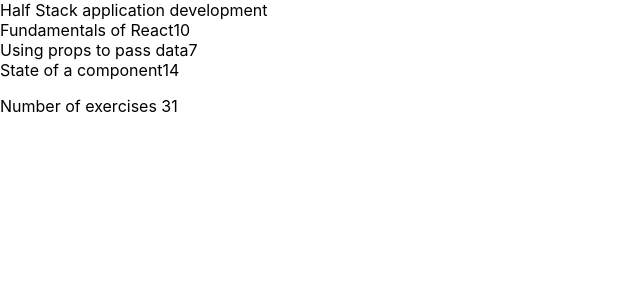
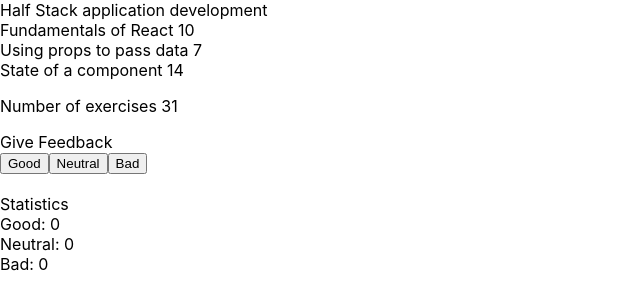
Before and after one commit to satugaya/FullStack-palautusrepositorio, a React (Create React App) app in the folder viikko1/kurssitiedo/kurssitiedot/: page / in a window 1280 px wide. Shown: the top 308 px of the page, without its empty margins (0-640 px from the left). Built offline with nearby package versions, Linux system fonts and the light colour scheme.

Commit message:
Unicafe1.6 valmis

```diff
--- a/viikko1/kurssitiedo/kurssitiedot/src/App.js
+++ b/viikko1/kurssitiedo/kurssitiedot/src/App.js
@@ -1,4 +1,4 @@
-import React from 'react'
+import React, {useState} from 'react'
 import Header from './Header'
 import Content from './Content'
 
@@ -6,14 +6,43 @@
 const App = () => {
   const course = 'Half Stack application development'
 
+  const unicafe = 'Give Feedback'
+  const statistics = 'Statistics'
+  // tallenna napit omaan tilaansa
+  const [good, setGood] = useState(0)
+  const [neutral, setNeutral] = useState(0)
+  const [bad, setBad] = useState(0)
+
+  const handleGoodClick = () => {
+    console.log('good')
+    setGood(good + 1)
+  }
+  const handleNeutralClick = () => {
+    console.log('neutral')
+    setNeutral(neutral + 1)
+  }
+  const handleBadClick = () => {
+    console.log('bad')
+    setBad(bad + 1)
+  }
 
 
   return (
     <div>
       <Header course ={course} />
       <Content  />
+      <Header course = {unicafe} />
+      <button onClick={handleGoodClick}>Good</button>
+      <button onClick={handleNeutralClick}>Neutral</button>
+      <button onClick={handleBadClick}>Bad</button>
+      <br />
+      <br />
+      <Header course ={statistics} />
 
-
+      Good: {good}
+      <br />
+      Neutral: {neutral} <br/>
+      Bad: {bad}
 
     </div>
   )
--- a/viikko1/kurssitiedo/kurssitiedot/src/Part.js
+++ b/viikko1/kurssitiedo/kurssitiedot/src/Part.js
@@ -5,7 +5,7 @@
 
   return (
     <div>
-      {props.part}{props.exercise}
+      {props.part} {props.exercise}
 
      </div>
   )
```
